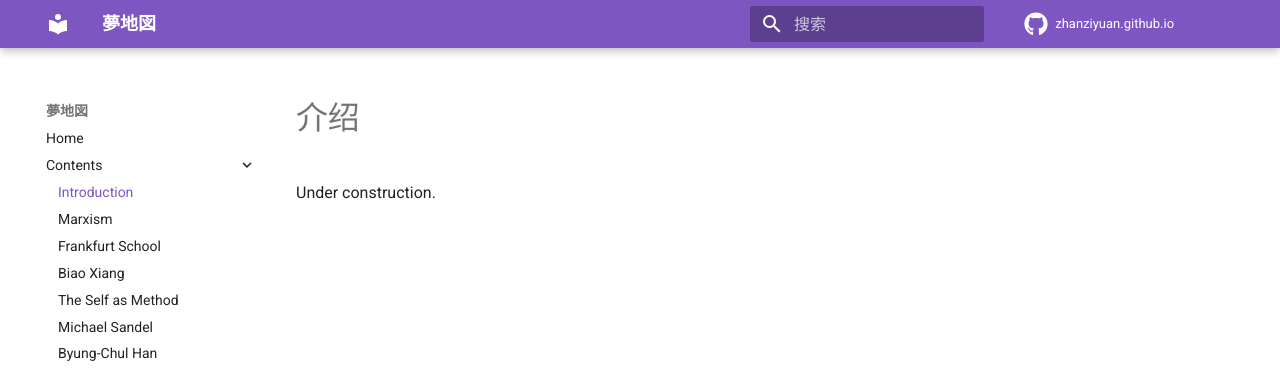
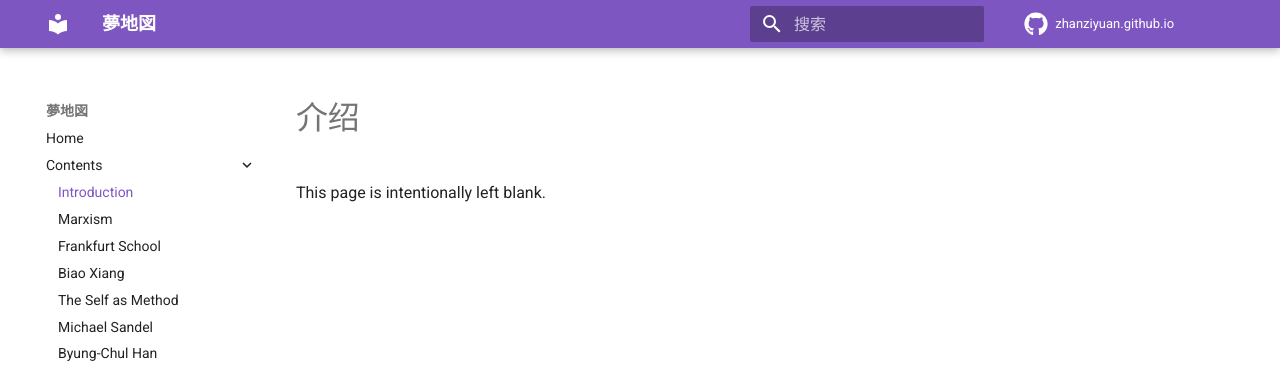
Before and after one commit to ZhanZiyuan/zhanziyuan.github.io, an MkDocs documentation site: the page built from docs/introduction.md, in a window 1280 px wide. Shown: the top 372 px of the page. Built offline with MkDocs 1.6.1 and Material for MkDocs 9.7.7, drawn with Linux system fonts in a browser that asks for light colours; comment, search, counter and statistics services are not loaded.

Commit message:
Modified `index.md` and `introduction.md`.
- Modified `index.md` and `introduction.md`.

```diff
--- a/docs/introduction.md
+++ b/docs/introduction.md
@@ -1,3 +1,3 @@
 # 介绍
 
-Under construction.
+This page is intentionally left blank.
```
Also changed, not shown: docs/index.md (+1 -1 lines).
